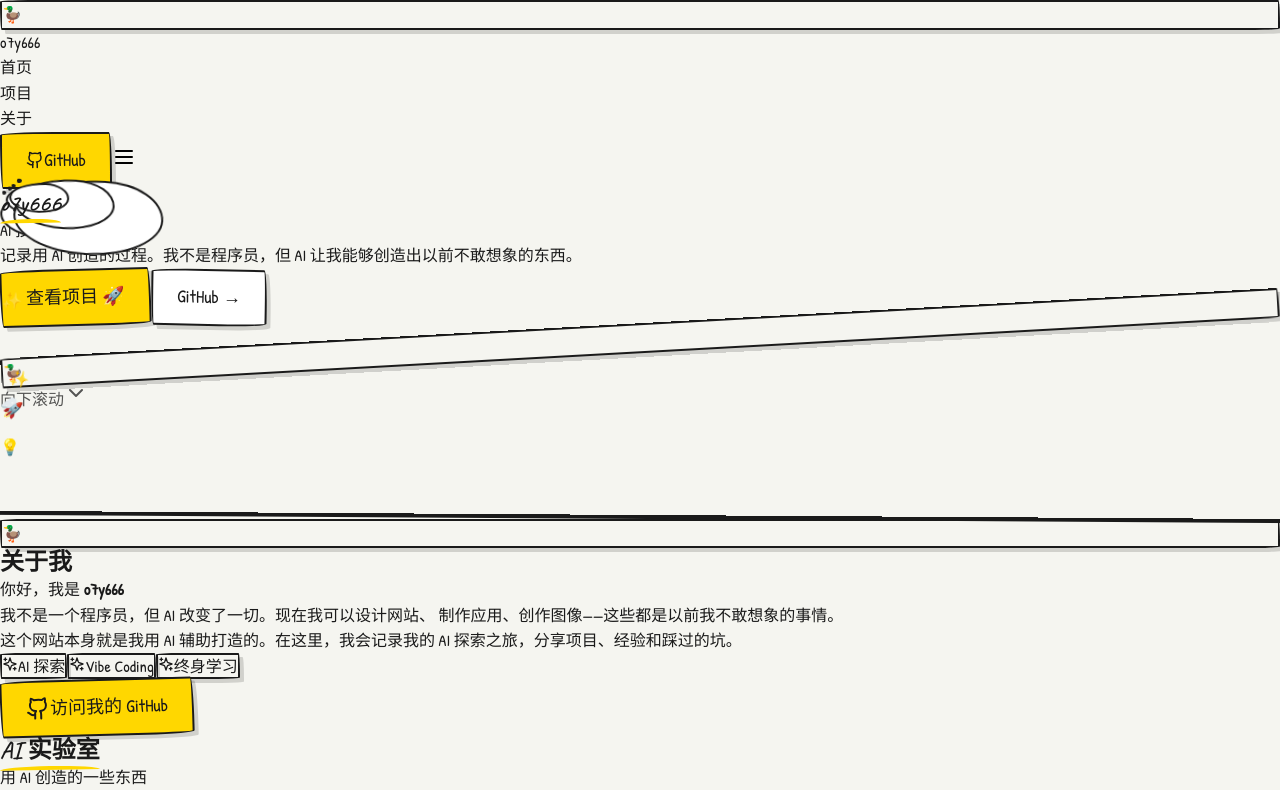
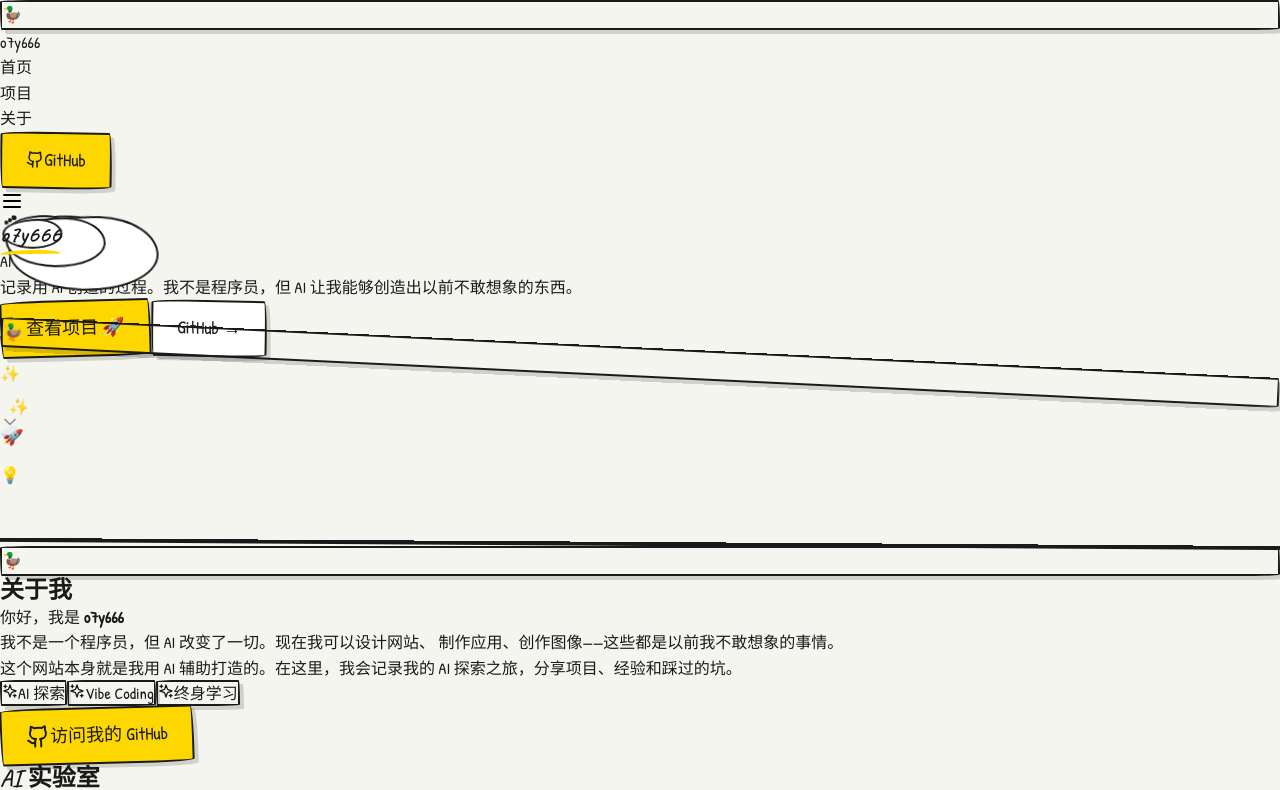
Before and after one commit to o7y666/o7y666_web, a React (Vite) app: page / in a window 1280 px wide. Shown: the top 790 px of the page. Built offline with nearby package versions, Linux system fonts and the light colour scheme.

Commit message:
refactor: 优化动画强度和统一按钮组件
- 削减 Hero 区域动画强度，限制播放次数
- 降低装饰云朵透明度至 15% 以下
- 统一使用 HandDrawnButton 组件
- 添加 compact 尺寸和 focus-visible 样式
- 优化标题字符动画速度

```diff
--- a/src/components/layout/Header.tsx
+++ b/src/components/layout/Header.tsx
@@ -2,6 +2,7 @@ import { useState, useEffect } from 'react';
 import { Link, useLocation } from 'react-router-dom';
 import { motion, AnimatePresence } from 'framer-motion';
 import { siteConfig } from '../../data/siteConfig';
+import { HandDrawnButton } from '../ui/HandDrawnButton';
 import { Github, Menu, X } from 'lucide-react';
 
 /**
@@ -98,22 +99,24 @@ const Header: React.FC = () => {
 
           {/* 右侧按钮 */}
           <div className="flex items-center gap-4">
-            {/* GitHub 链接 */}
-            <motion.a
-              href={siteConfig.githubUrl}
-              target="_blank"
-              rel="noopener noreferrer"
-              className="hidden md:flex btn-hand btn-hand-primary text-base px-4 py-2"
-              whileHover={{ scale: 1.05 }}
-              whileTap={{ scale: 0.95 }}
-            >
-              <Github size={18} className="mr-2" />
-              GitHub
-            </motion.a>
+            {/* GitHub 链接 - 使用统一按钮组件 */}
+            <div className="hidden md:block">
+              <HandDrawnButton
+                variant="primary"
+                size={isScrolled ? 'compact' : 'sm'}
+                tilt={2}
+                href={siteConfig.githubUrl}
+                target="_blank"
+                className="flex items-center gap-2 transition-all duration-300"
+              >
+                <Github size={isScrolled ? 16 : 18} />
+                <span>GitHub</span>
+              </HandDrawnButton>
+            </div>
 
             {/* 移动端菜单按钮 */}
             <motion.button
-              className="md:hidden w-10 h-10 flex items-center justify-center text-text-primary"
+              className="md:hidden w-10 h-10 flex items-center justify-center text-text-primary focus-visible:outline-none focus-visible:ring-2 focus-visible:ring-duck-yellow rounded"
               onClick={() => setIsMobileMenuOpen(!isMobileMenuOpen)}
               whileHover={{ scale: 1.1 }}
               whileTap={{ scale: 0.9 }}
--- a/src/components/sections/Hero.tsx
+++ b/src/components/sections/Hero.tsx
@@ -14,8 +14,8 @@ const Hero: React.FC = () => {
     visible: {
       opacity: 1,
       transition: {
-        staggerChildren: 0.15,
-        delayChildren: 0.2,
+        staggerChildren: 0.05,
+        delayChildren: 0.1,
       },
     },
   };
@@ -43,49 +43,49 @@ const Hero: React.FC = () => {
       y: 0,
       rotate: 0,
       transition: {
-        delay: i * 0.08,
-        duration: 0.5,
+        delay: i * 0.03,
+        duration: 0.4,
         ease: [0.34, 1.56, 0.64, 1],
       },
     }),
   };
 
-  // 云朵飘动动画
+  // 云朵飘动动画 - 减缓并限制次数
   const cloudVariants = {
     animate: (delay: number) => ({
-      x: [0, 15, 0],
-      y: [0, -10, 0],
-      rotate: [0, 3, 0],
+      x: [0, 10, 0],
+      y: [0, -5, 0],
+      rotate: [0, 2, 0],
       transition: {
-        duration: 6,
-        repeat: Infinity,
+        duration: 10,
+        repeat: 2,
         ease: 'easeInOut',
         delay,
       },
     }),
   };
 
-  // 吉祥物弹跳动画
+  // 吉祥物弹跳动画 - 减缓并限制次数
   const mascotVariants = {
     animate: {
-      y: [0, -15, 0],
-      rotate: [-5, 5, -5],
+      y: [0, -10, 0],
+      rotate: [-3, 3, -3],
       transition: {
-        duration: 2,
-        repeat: Infinity,
+        duration: 4,
+        repeat: 3,
         ease: 'easeInOut',
       },
     },
   };
 
-  // 滚动提示动画
+  // 滚动提示动画 - 更 subtle
   const scrollIndicatorVariants = {
     animate: {
-      y: [0, 10, 0],
-      opacity: [0.6, 1, 0.6],
+      y: [0, 6, 0],
+      opacity: [0.4, 0.7, 0.4],
       transition: {
-        duration: 1.5,
-        repeat: Infinity,
+        duration: 2,
+        repeat: 3,
         ease: 'easeInOut',
       },
     },
@@ -95,13 +95,13 @@ const Hero: React.FC = () => {
     <section className="min-h-screen flex items-center justify-center py-20 px-6 lg:px-12 bg-cream relative overflow-hidden">
       {/* 装饰云朵 - 左上 */}
       <motion.div
-        className="cloud-decoration cloud-md top-20 left-10 tilt-2 opacity-60"
+        className="cloud-decoration cloud-md top-20 left-10 tilt-2 opacity-15"
         custom={0}
         variants={cloudVariants}
         animate="animate"
       />
       <motion.div
-        className="cloud-decoration cloud-sm top-40 left-32 tilt-3 opacity-40"
+        className="cloud-decoration cloud-sm top-40 left-32 tilt-3 opacity-10"
         custom={1}
         variants={cloudVariants}
         animate="animate"
@@ -109,13 +109,13 @@ const Hero: React.FC = () => {
 
       {/* 装饰云朵 - 右上 */}
       <motion.div
-        className="cloud-decoration cloud-lg top-24 right-16 tilt-1 opacity-40"
+        className="cloud-decoration cloud-lg top-24 right-16 tilt-1 opacity-10"
         custom={2}
         variants={cloudVariants}
         animate="animate"
       />
       <motion.div
-        className="cloud-decoration cloud-md top-48 right-32 tilt-4 opacity-30"
+        className="cloud-decoration cloud-md top-48 right-32 tilt-4 opacity-10"
         custom={3}
         variants={cloudVariants}
         animate="animate"
@@ -123,7 +123,7 @@ const Hero: React.FC = () => {
 
       {/* 装饰云朵 - 左下 */}
       <motion.div
-        className="cloud-decoration cloud-sm bottom-40 left-20 tilt-1 opacity-50"
+        className="cloud-decoration cloud-sm bottom-40 left-20 tilt-1 opacity-15"
         custom={4}
         variants={cloudVariants}
         animate="animate"
@@ -211,14 +211,14 @@ const Hero: React.FC = () => {
 
       {/* 右下角装饰 - 平衡视觉 */}
       <motion.div
-        className="absolute bottom-32 right-20 text-7xl opacity-20 tilt-2"
+        className="absolute bottom-32 right-20 text-7xl opacity-15 tilt-2"
         animate={{
-          y: [0, -15, 0],
-          rotate: [0, 5, 0],
+          y: [0, -8, 0],
+          rotate: [0, 3, 0],
         }}
         transition={{
-          duration: 4,
-          repeat: Infinity,
+          duration: 8,
+          repeat: 3,
           ease: 'easeInOut',
         }}
       >
@@ -228,15 +228,14 @@ const Hero: React.FC = () => {
       {/* 底部装饰线 */}
       <div className="absolute bottom-0 left-0 right-0 h-1 bg-gradient-to-r from-transparent via-duck-yellow to-transparent" />
 
-      {/* 滚动提示 - 居中 */}
+      {/* 滚动提示 - 仅保留箭头 */}
       <motion.a
         href="#about"
-        className="absolute bottom-8 left-1/2 -translate-x-1/2 flex flex-col items-center text-text-secondary hover:text-text-primary transition-colors"
+        className="absolute bottom-8 left-1/2 -translate-x-1/2 flex items-center text-text-secondary hover:text-text-primary transition-colors"
         variants={scrollIndicatorVariants}
         animate="animate"
       >
-        <span className="font-hand text-sm mb-2">向下滚动</span>
-        <ChevronDown size={24} />
+        <ChevronDown size={20} />
       </motion.a>
     </section>
   );
--- a/src/components/ui/HandDrawnButton.tsx
+++ b/src/components/ui/HandDrawnButton.tsx
@@ -20,8 +20,8 @@ export interface HandDrawnButtonProps {
   children: React.ReactNode;
   /** 按钮变体 */
   variant?: 'primary' | 'secondary' | 'ghost';
-  /** 按钮尺寸 */
-  size?: 'sm' | 'md' | 'lg';
+  /** 按钮尺寸 - compact 用于 Header 滚动后 */
+  size?: 'compact' | 'sm' | 'md' | 'lg';
   /** 旋转角度 1-4 */
   tilt?: 1 | 2 | 3 | 4;
   /** 外部链接（有 href 时渲染为 a 标签） */
@@ -64,10 +64,14 @@ export const HandDrawnButton: React.FC<HandDrawnButtonProps> = ({
 
   // 尺寸类名
   const sizeClasses = {
+    compact: 'px-3 py-1.5 text-sm',
     sm: 'px-4 py-2 text-base',
     md: 'px-6 py-3 text-lg',
     lg: 'px-8 py-4 text-xl',
   };
+
+  // Focus 可见样式
+  const focusClasses = 'focus-visible:outline-none focus-visible:ring-2 focus-visible:ring-duck-yellow focus-visible:ring-offset-2';
 
   // 禁用状态类名
   const disabledClasses = disabled ? 'opacity-50 cursor-not-allowed' : '';
@@ -77,6 +81,7 @@ export const HandDrawnButton: React.FC<HandDrawnButtonProps> = ({
     ${variantClasses[variant]}
     ${sizeClasses[size]}
     ${tiltClasses[tilt]}
+    ${focusClasses}
     ${disabledClasses}
     ${className}
   `;
```
